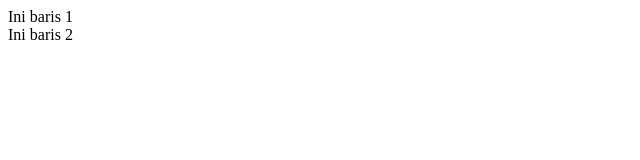
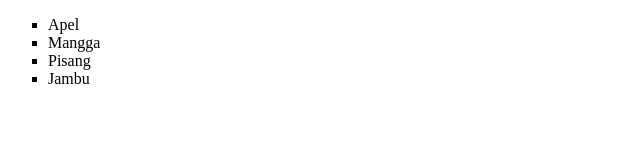
Before and after one commit to NurRozaqiUmam/revou, a plain HTML site: page index.html in a window 1280 px wide. Shown: the whole page, without its empty margins (0-640 px from the left). Drawn offline with Linux system fonts and the light colour scheme.

Commit message:
update2
update2

```diff
--- a/index.html
+++ b/index.html
@@ -5,10 +5,12 @@
 </head>
     <body>
 
-        Ini baris 1
-        <br>
-        Ini baris 2
-        <!-- ini komentar-->
-
+       <ul type="square">
+            <li>Apel</li>
+            <li>Mangga</li>
+            <li>Pisang</li>
+            <li>Jambu</li>
+       </ul>
+            <!--Ini Komentar-->
     </body>
 </html>
```
